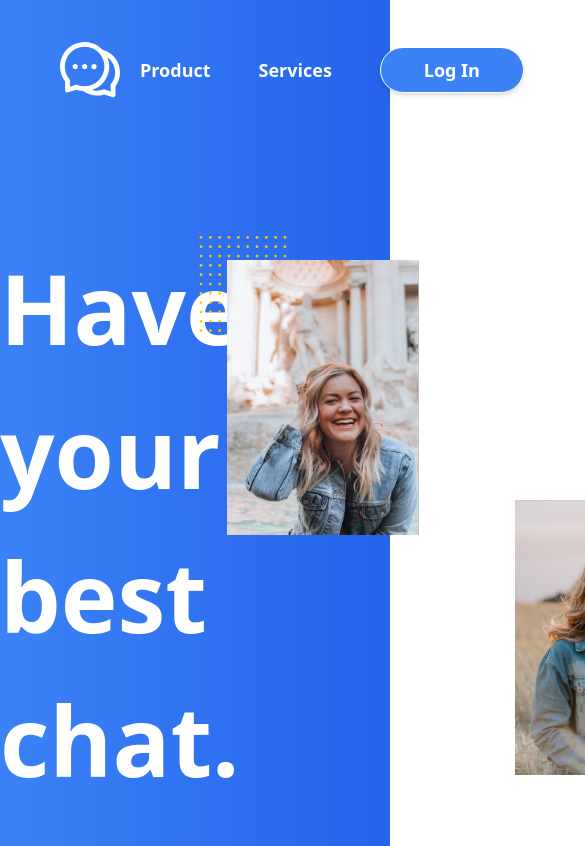
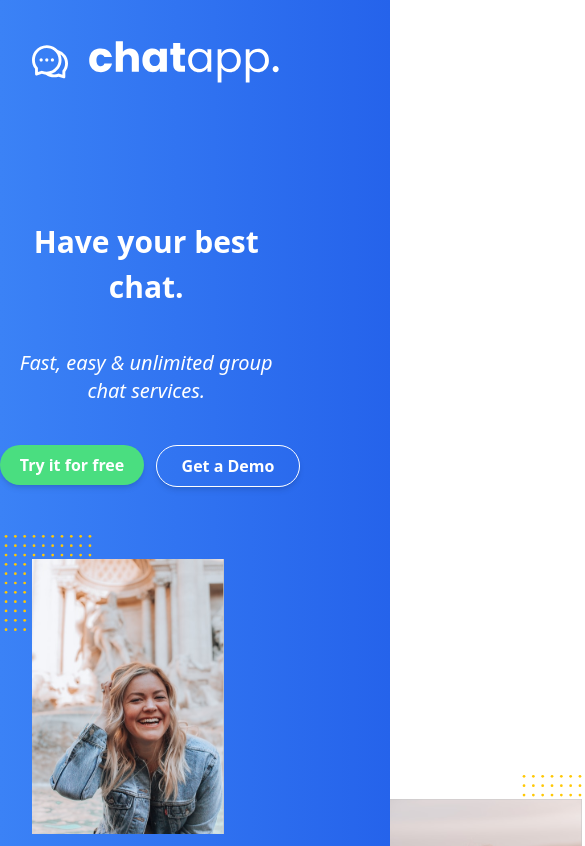
Before and after one commit to ochosteve08/ChatRoom, a React (Vite) app in the folder client/: page / in a window 390 px wide. Shown: the top 846 px of the page, 585 px wide, since content can reach past the window. Built offline with nearby package versions, Linux system fonts and the light colour scheme.

Commit message:
adjust header logo in mobile view

```diff
--- a/client/src/components/Header.jsx
+++ b/client/src/components/Header.jsx
@@ -5,19 +5,23 @@ import { Link } from "react-router-dom";
 const Header = () => {
   return (
     <nav>
-      <div className="flex justify-between px-10 text-white  items-center">
+      <div className="flex justify-between px-3 md:px-10 text-white  items-center">
         <div className="text-center my-10 flex  items-center ">
-          <CommentOutlined className=" mx-5 text-6xl" />
+          <CommentOutlined className=" mx-5 text-4xl md:text-6xl" />
           <Link to={"/"}>
             <img className="w-48" src={logo} alt="header-logo" />
           </Link>
         </div>
-        <div className="flex justify-around items-center text-lg space-x-12">
-          <h3 className="font-semibold cursor-pointer">Product</h3>
-          <h2 className="capitalize font-semibold cursor-pointer">services</h2>
+        <div className="hidden md:flex justify-around items-center text-lg space-x-12">
+          <h3 className="font-semibold cursor-pointer hover:bg-blue-400 hover:py-2 px-4 hover:px-4 transition duration-200 ease-in-out">
+            Product
+          </h3>
+          <h2 className="capitalize font-semibold cursor-pointer hover:bg-blue-400 hover:py-2  px-4 hover:px-4 hover:w-full transition duration-200 ease-in">
+            services
+          </h2>
 
           <Link to={"/login"}>
-            <button className="text-white bg-blue-500 font-bold   py-2  rounded-full text-center transition duration-200 ease-in-out shadow-md hover:shadow-lg    border border-white hover:bg-blue-600 w-36 px-4 ">
+            <button className="text-white bg-blue-500 font-bold   py-2  rounded-full text-center transition duration-200 ease-in shadow-md hover:shadow-lg    border border-white hover:bg-blue-600 w-36 px-4 ">
               Log In
             </button>
           </Link>
--- a/client/src/pages/Home.jsx
+++ b/client/src/pages/Home.jsx
@@ -10,15 +10,17 @@ const Home = () => {
     <>
       <div className=" min-h-screen pb-48 h-auto text-white  bg-gradient-to-r from-blue-500 to-blue-600">
         <Header />
-        <div className="flex max-w-6xl mt-24  mx-auto">
-          <div className="w-1/2 flex flex-col ">
-            <h1 className="font-semibold text-8xl leading-normal mb-10 ">
+
+        <div className="flex  max-w-6xl flex-col md:flex-row mt-24 space-y-12   mx-auto">
+
+          <div className="w-3/4 md:w-1/2 flex flex-col ">
+            <h1 className="font-semibold text-3xl text-center md:text-left md:text-8xl leading-normal mb-10 ">
               Have your best chat.
             </h1>
-            <p className="italic text-xl mb-10">
-              Fast, easy & unlimited conference call services.
+            <p className="text-center md:text-left italic text-xl mb-10">
+              Fast, easy & unlimited group chat services.
             </p>
-            <div className="space-x-10">
+            <div className=" flex flex-row space-x-3  md:space-y-0 md:space-x-10">
               <Link to={"/login"}>
                 <button className="text-white bg-green-400 font-bold px-4 hover:bg-green-600 w-36 py-2  rounded-full text-center transition duration-200 ease-in-out shadow-md hover:shadow-lg">
                   Try it for free
@@ -31,7 +33,7 @@ const Home = () => {
               </Link>
             </div>
           </div>
-          <div className="1/2 flex justify-between space-x-80">
+          <div className="1/2 flex justify-between space-x-64 lg:space-x-80">
             <div className=" h-auto ">
               <img
                 className="w-24 h-24 z-3 absolute  "
```
